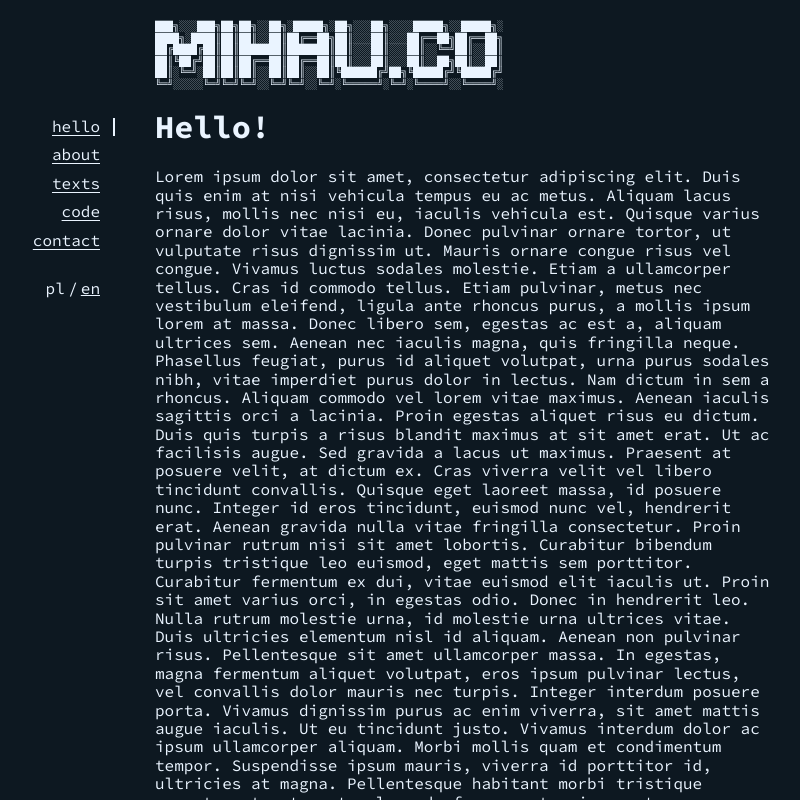
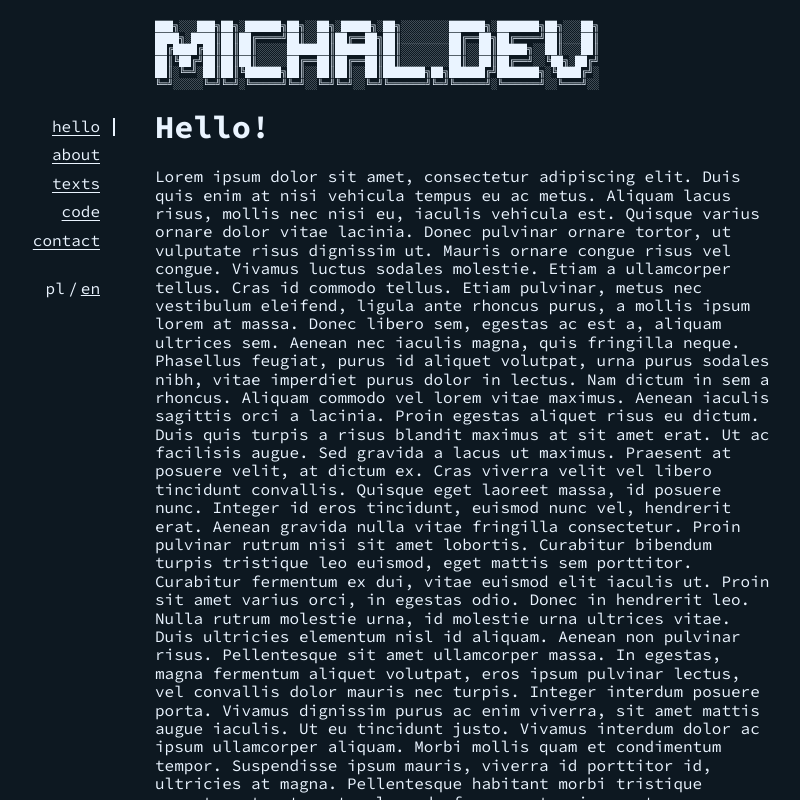
Before and after one commit to mich418/mich418.github.io, a Vue app: page / in a window 1280 px wide. Shown: the top 800 px of the page, without its empty margins (265-1065 px from the left). Built offline with nearby package versions, Linux system fonts and the light colour scheme.

Commit message:
new logo - michal.dev

```diff
--- a/src/components/Console.ts
+++ b/src/components/Console.ts
@@ -1,4 +1,4 @@
-import { logo } from '../variables/variables'
+import { logoMICHALDEV } from '../variables/variables'
 
 class Console {
   constructor() {
@@ -6,8 +6,8 @@ class Console {
   }
 
   printLogo() {
-    for (let i = 0; i < logo.length; i++) {
-      console.log(logo[i])
+    for (let i = 0; i < logoMICHALDEV.lines.length; i++) {
+      console.log(logoMICHALDEV.lines[i])
     }
   }
 }
--- a/src/components/Logo.vue
+++ b/src/components/Logo.vue
@@ -5,7 +5,7 @@
   >
     <div class="logo__lines">
       <GlitchTextLine
-        v-for="line in logo"
+        v-for="line in logo.lines"
         ref="lines"
         class="logo__line"
         :text="line"
@@ -16,16 +16,19 @@
 
 <script setup lang="ts">
 import { ref, onMounted, onBeforeUnmount } from 'vue';
-import { logo } from '@/variables/variables'
+import type { LogoASCII } from '@/types'
+import { logoMIHAUCO, logoMICHALDEV } from '@/variables/variables'
 import { setDynamicGlobalCSSVar } from '@/helpers/helpers'
 import GlitchTextLine from '@/components/GlitchTextLine.vue'
 
 const element = ref<HTMLElement | null>(null)
 const lines = ref<typeof GlitchTextLine[]>([])
 
+const logo: LogoASCII = logoMICHALDEV
+
 const calculateVars = () => {
   if (!element.value) return
-  const newValue = element.value.getBoundingClientRect().width * 0.0287
+  const newValue = element.value.getBoundingClientRect().width * (logo.fontSize / logo.width)
   setDynamicGlobalCSSVar('logo-font-size', `${newValue > 10 ? 10 : newValue}px`)
 
   setTimeout(() => {
--- /dev/null
+++ b/src/types/index.ts
@@ -0,0 +1,5 @@
+export type LogoASCII = {
+  lines: string[]
+  fontSize: number
+  width: number
+}
--- a/src/variables/variables.ts
+++ b/src/variables/variables.ts
@@ -1,11 +1,32 @@
-export const logo: string[] = [
+import type { LogoASCII } from '@/types'
+
+export const logoMIHAUCO: LogoASCII = {
+  lines: [
     '███╗░░░███╗██╗██╗░░██╗░█████╗░██╗░░░██╗░░░░█████╗░░█████╗░',
     '████╗░████║██║██║░░██║██╔══██╗██║░░░██║░░░██╔══██╗██╔══██╗',
     '██╔████╔██║██║███████║███████║██║░░░██║░░░██║░░╚═╝██║░░██║',
     '██║╚██╔╝██║██║██╔══██║██╔══██║██║░░░██║░░░██║░░██╗██║░░██║',
     '██║░╚═╝░██║██║██║░░██║██║░░██║╚██████╔╝██╗╚█████╔╝╚█████╔╝',
     '╚═╝░░░░░╚═╝╚═╝╚═╝░░╚═╝╚═╝░░╚═╝░╚═════╝░╚═╝░╚════╝░░╚════╝░'
-]
+  ],
+  fontSize: 10,
+  width: 350
+}
+
+
+
+export const logoMICHALDEV: LogoASCII = {
+  lines: [
+    '███╗░░░███╗██╗░██████╗██╗░░██╗░█████╗░██╗░░░░░░░░██████╗░███████╗██╗░░░██╗',
+    '████╗░████║██║██╔════╝██║░░██║██╔══██╗██║░░░░░░░░██╔══██╗██╔════╝██║░░░██║',
+    '██╔████╔██║██║██║░░░░░███████║███████║██║░░░░░░░░██║░░██║█████╗░░██║░░░██║',
+    '██║╚██╔╝██║██║██║░░░░░██╔══██║██╔══██║██║░░░░░░░░██║░░██║██╔══╝░░╚██╗░██╔╝',
+    '██║░╚═╝░██║██║╚██████╗██║░░██║██║░░██║███████╗██╗██████╔╝███████╗░╚████╔╝░',
+    '╚═╝░░░░░╚═╝╚═╝░╚═════╝╚═╝░░╚═╝╚═╝░░╚═╝╚══════╝╚═╝╚═════╝░╚══════╝░░╚═══╝░░'
+  ],
+  fontSize: 10,
+  width: 446
+}
 
 export const navigation: {
   name: string,
```
Lines whose indentation alone changed are shown as unchanged.
